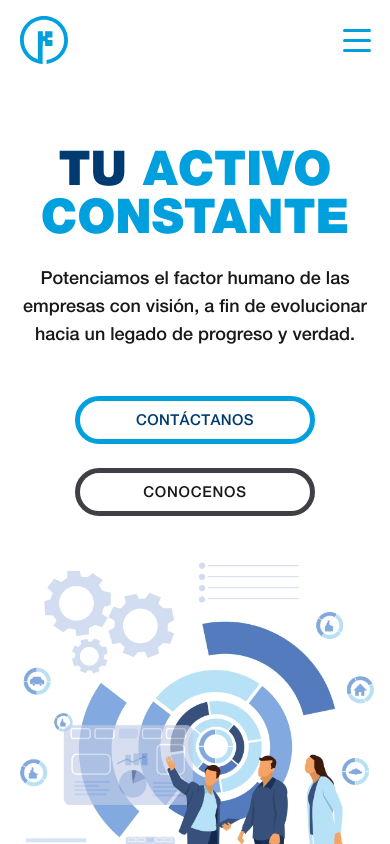
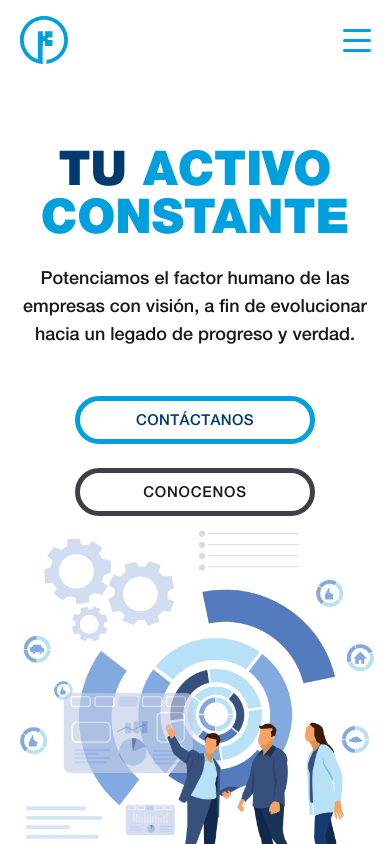
Before and after one commit to saufth/keyperspot, a Next.js app: page / in a window 390 px wide. Shown: the top 844 px of the page. Built offline with nearby package versions, Linux system fonts and the light colour scheme.

Commit message:
Hero image space fixed undo

```diff
--- a/src/styles/pages/HomePage.module.css
+++ b/src/styles/pages/HomePage.module.css
@@ -64,8 +64,6 @@
   @apply
     /* Sizing */
     w-full md:w-1/2
-    /* Spacing */
-    mt-8 md:mt-0
     /* Flexbox & Grid */
     grid
     place-content-center;
```
